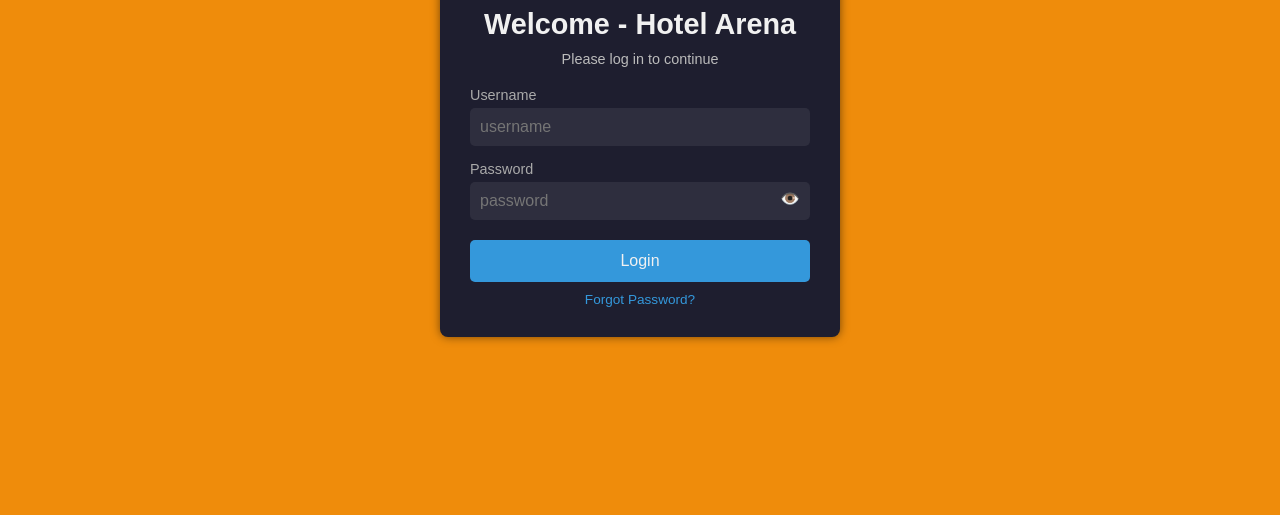
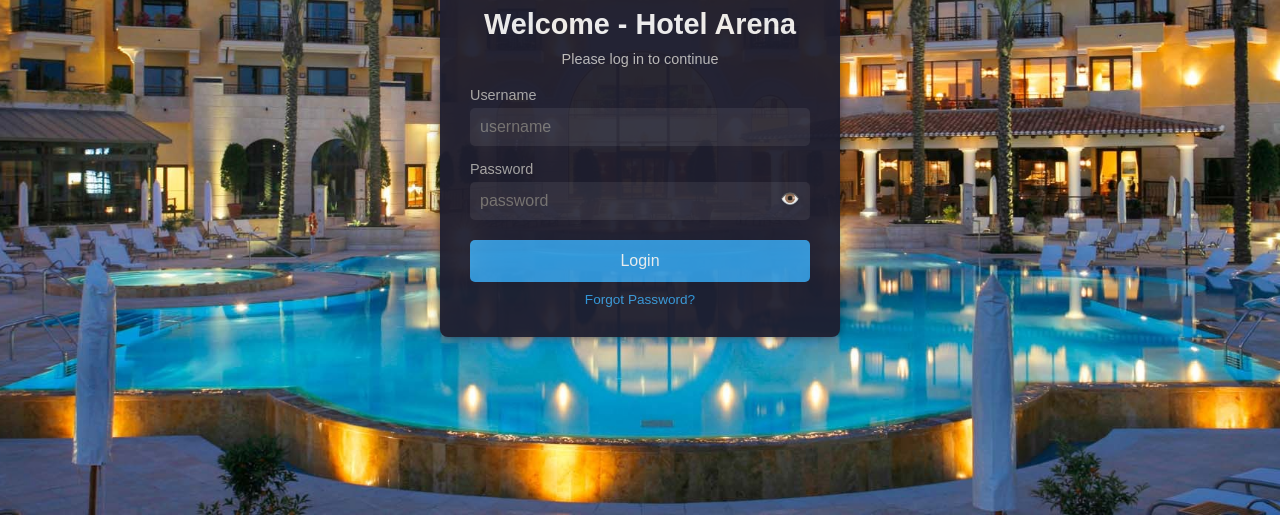
Before and after one commit to SLKDAM/HMS, a plain HTML site: page index.html in a window 1280 px wide. Shown: the part 285-800 px from the top of the page. Drawn offline with Linux system fonts and the light colour scheme.

Commit message:
Update styles.css

```diff
--- a/assets/css/styles.css
+++ b/assets/css/styles.css
@@ -10,8 +10,10 @@
     justify-content: center;
     align-items: center;
     height: 100vh;
-    /*background: linear-gradient(135deg, #141E30, #243B55);*/
-    background-color: #ef8c0b;
+    background-image:url(../images/hotels-booking.jpg);
+    background-size: cover;
+    background-position: center;
+    opacity: 95%;
     font-family: Arial, sans-serif;
     color: #f1f1f1;
   }
```
